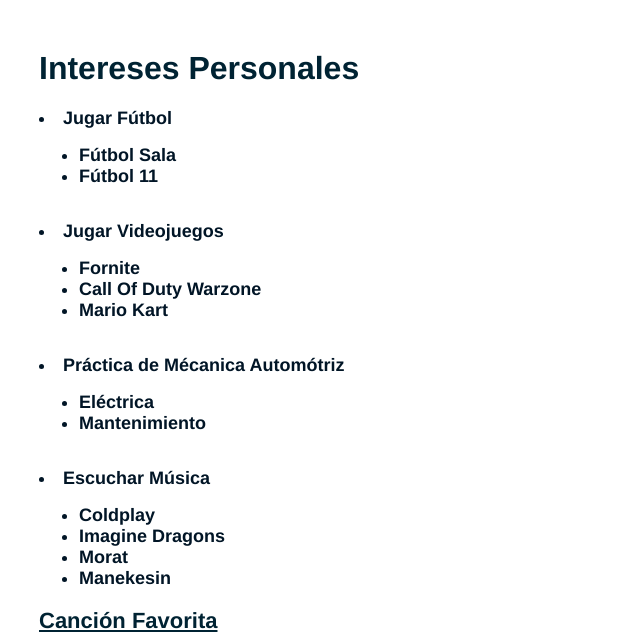
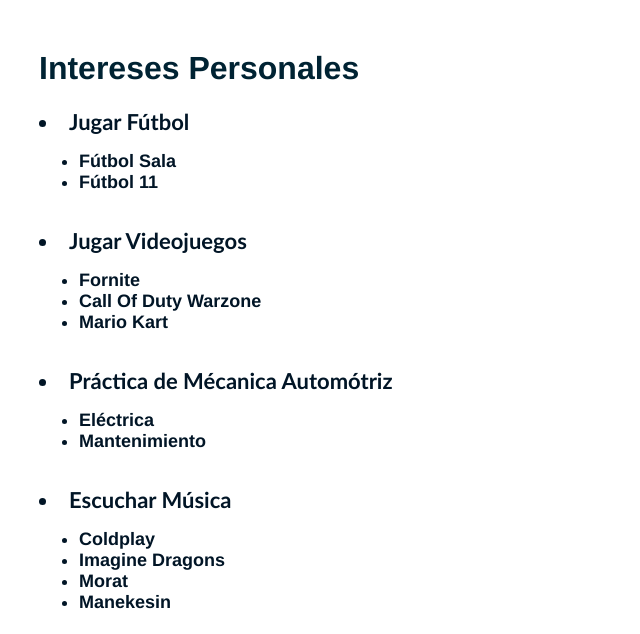
Before and after one commit to Esd-ran/parcial2, a plain HTML site: page pagina3.html in a window 1280 px wide. Shown: the top 634 px of the page, without its empty margins (11-651 px from the left). Drawn offline with Linux system fonts and the light colour scheme.

Commit message:
Update pagina3.html

```diff
--- a/pagina3.html
+++ b/pagina3.html
@@ -11,23 +11,23 @@
     </header>
 
     <section>
-        <li><b>Jugar Fútbol</b></li>
+        <li class="res">Jugar Fútbol</li>
         <ul>
           <li>Fútbol Sala</li>
           <li>Fútbol 11</li>
         </ul><br>
-        <li><b>Jugar Videojuegos</b></li>
+        <li class="res">Jugar Videojuegos</li>
         <ul>
           <li>Fornite</li>
           <li>Call Of Duty Warzone</li>
           <li>Mario Kart</li>
         </ul><br>
-        <li><b>Práctica de Mécanica Automótriz</b></li>
+        <li class="res">Práctica de Mécanica Automótriz</li>
         <ul>
           <li>Eléctrica</li>
           <li>Mantenimiento</li>
         </ul><br>
-        <li><b>Escuchar Música</b></li>
+        <li class="res">Escuchar Música</li>
         <ul>
           <li>Coldplay</li>
           <li>Imagine Dragons</li>
@@ -36,12 +36,12 @@
         </ul>
       </ul>
     </section>
-
+<br>
     <section>
         <h2>Canción Favorita</h2>
         <iframe width="560" height="315" src="https://www.youtube.com/embed/fC1uROpxNrQ?si=C90yxIODPYEdNqA8" title="Canción Favorita"></iframe>
     </section>
-
+<br>
     <footer>
         <a href="index.html">Página Principal</a>
     </footer>
```
